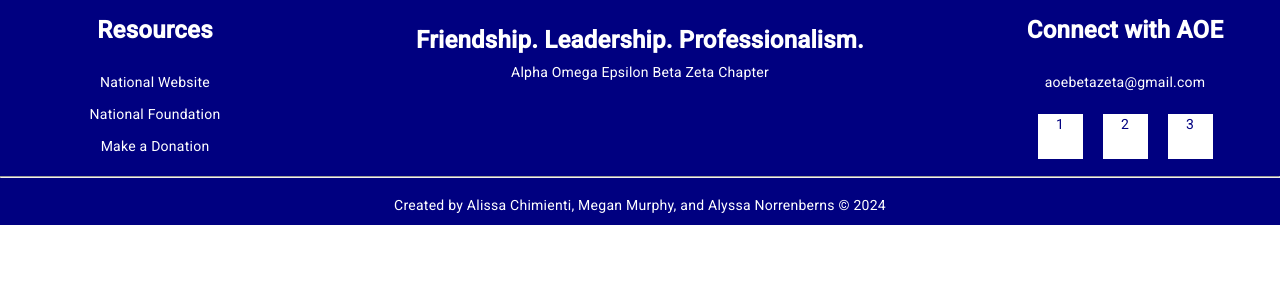
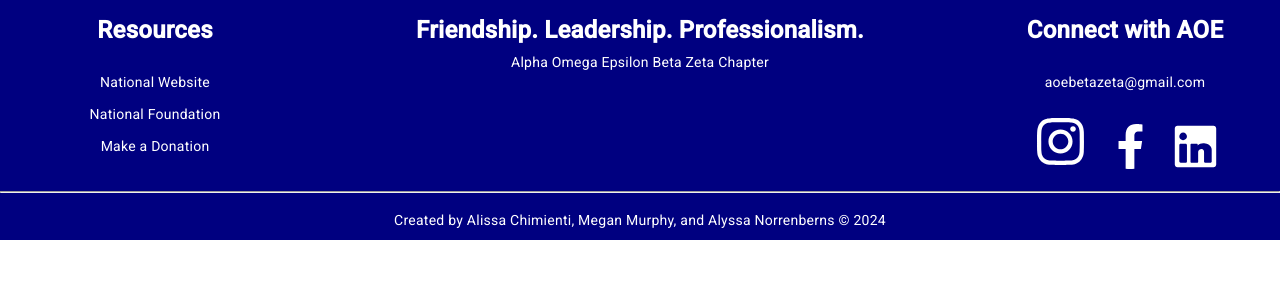
Before and after one commit to alissachimi/final_project_v2, an Angular app: page / in a window 1280 px wide. Shown: the top 300 px of the page. Built offline with nearby package versions, Linux system fonts and the light colour scheme.

Commit message:
updated footer again
just need to align the social media icons

```diff
--- a/src/app/footer/footer.component.html
+++ b/src/app/footer/footer.component.html
@@ -9,19 +9,8 @@
     </div>
 
     <div class="container">
-      <div class="container-item">
-        <p class="section-title">Friendship. Leadership. Professionalism.</p>
-        <p>Alpha Omega Epsilon Beta Zeta Chapter</p>
-        <br>
-        <!-- <img class="footer-img1" src="../../assets/white-carnation-flower.png"> -->
-        <!-- <img class="footer-img2" src="../../assets/single-white-rose.png"> -->
-        <!-- <img class="footer-img3" src="../../assets/white-calla-lily.png"> -->
-      </div>
-      <!-- <div class="flower-grid-container">
-        <img class="footer-img1" src="../../assets/white-carnation-flower.png">
-        <img class="footer-img2" src="../../assets/single-white-rose.png">
-        <img class="footer-img3" src="../../assets/white-calla-lily.png">
-      </div> -->
+      <p class="section-title">Friendship. Leadership. Professionalism.</p>
+      <p>Alpha Omega Epsilon Beta Zeta Chapter</p>
     </div>
 
     <div class="container">
@@ -29,16 +18,16 @@
       <br>
       <p>aoebetazeta&#64;gmail.com</p>
       <a class="container-item" href="https://www.instagram.com/a.o.e.mizzou?igsh=ajhubWtuYTdleWl2">
-        <!-- <img src="../../assets/instagram-icon-white.svg" height="55px" width="55px"> -->
-        <div class="placeholder">1</div>
+        <img src="../../assets/instagram-icon-white.svg" height="55px" width="55px">
+        <!-- <div class="placeholder">1</div> -->
       </a>
       <a class="container-item" href="">
-        <!-- <img src="../../assets/facebook-icon-white.svg" height="45px" width="45px"> -->
-        <div class="placeholder">2</div>
+        <img src="../../assets/facebook-icon-white.svg" height="45px" width="45px">
+        <!-- <div class="placeholder">2</div> -->
       </a>
       <a class="container-item" href="https://www.linkedin.com/company/alpha-omega-epsilon-sorority/">
-        <!-- <img src="../../assets/linkedin-icon-white.svg" height="45px" width="45px"> -->
-        <div class="placeholder">3</div>
+        <img src="../../assets/linkedin-icon-white.svg" height="45px" width="45px">
+        <!-- <div class="placeholder">3</div> -->
       </a>
     </div>
   </div>
@@ -47,29 +36,3 @@
     <p class="footer-text">Created by Alissa Chimienti, Megan Murphy, and Alyssa Norrenberns &#169; 2024</p>
   </div>
 </footer>
-
-<!-- <footer>
-  <div class="container">
-    <p class="container-item">Check out our socials!</p>
-  </div>
-  <br>
-  <div class="container">
-    <a class="container-item" href="https://www.instagram.com/a.o.e.mizzou?igsh=ajhubWtuYTdleWl2"> -->
-      <!-- <img src="../../assets/instagram-icon-white.svg" height="55px" width="55px"> -->
-      <!-- <div class="placeholder">1</div>
-    </a>
-    <a class="container-item" href=""> -->
-      <!-- <img src="../../assets/facebook-icon-white.svg" height="45px" width="45px"> -->
-      <!-- <div class="placeholder">2</div>
-    </a>
-    <a class="container-item" href="https://www.linkedin.com/company/alpha-omega-epsilon-sorority/"> -->
-      <!-- <img src="../../assets/linkedin-icon-white.svg" height="45px" width="45px"> -->
-      <!-- <div class="placeholder">3</div>
-    </a>
-  </div>
-  <br>
-  <hr>
-  <div class="container">
-    <p class="container-item">Created by Alissa Chimienti, Megan Murphy, and Alyssa Norrenberns | May 2024 &#169;</p>
-  </div>
-</footer> -->
```
